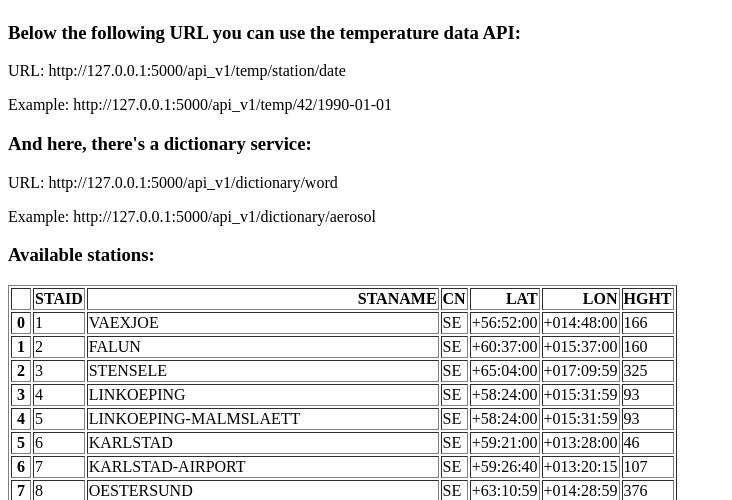
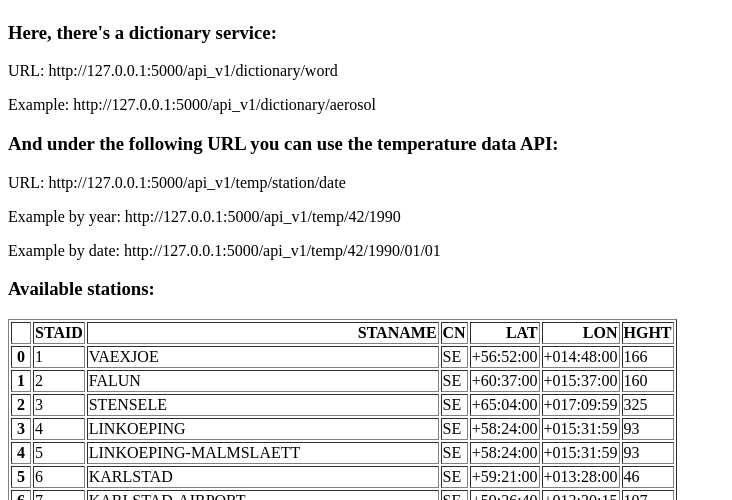
Before and after one commit to AndrzejR/pmc-historical-weather-data-api, a Flask app: page / in a window 1280 px wide. Shown: the part 563-1063 px from the top of the page, without its empty margins (0-732 px from the left). Run offline with Flask 3, Linux system fonts and the light colour scheme; parts of the project's set-up code (start-up, migrations or seed data) failed here and were passed over.

Commit message:
Added yearly temperature endpoint, changed the format of daily temp endpoint

```diff
--- a/main.py
+++ b/main.py
@@ -18,9 +18,27 @@ def about():
     return render_template("about.html")
 
 
-@app.route("/api_v1/temp/<station>/<date>")
-def data(station, date):
-    station_name = str(station).zfill(6)
+@app.route("/api_v1/temp/<station>")
+def temp_station(station):
+    station_name = station.zfill(6)
+    df = pd.read_csv(f"data_small/TG_STAID{station_name}.txt", skiprows=20, parse_dates=['    DATE'])
+    result = df.to_dict(orient="records")
+    return result
+
+
+@app.route("/api_v1/temp/<station>/<year>")
+def temp_station_year(station, year):
+    station_name = station.zfill(6)
+    df = pd.read_csv(f"data_small/TG_STAID{station_name}.txt", skiprows=20, parse_dates=['    DATE'])
+    df = df.loc[df['    DATE'].dt.year == int(year)]
+    result = df.to_dict(orient="records")
+    return result
+
+
+@app.route("/api_v1/temp/<station>/<year>/<month>/<day>")
+def temp_station_date(station, year, month, day):
+    date = year + month + day
+    station_name = station.zfill(6)
     df = pd.read_csv(f"data_small/TG_STAID{station_name}.txt", skiprows=20, parse_dates=['    DATE'])
     temp = df.loc[df['    DATE'] == date]['   TG'].squeeze() / 10
     return {"station": str(station),
--- a/templates/index.html
+++ b/templates/index.html
@@ -13,12 +13,14 @@
 <h2>This is a webpage</h2>
 <p>Hello, I'm a cat</p>
 <img src="{{url_for('static', filename='cat.png')}}" style="width:500px">
-<h3>Below the following URL you can use the temperature data API:</h3>
-<p>URL: http://127.0.0.1:5000/api_v1/temp/station/date</p>
-<p>Example: http://127.0.0.1:5000/api_v1/temp/42/1990-01-01</p>
-<h3>And here, there's a dictionary service:</h3>
+<h3>Here, there's a dictionary service:</h3>
 <p>URL: http://127.0.0.1:5000/api_v1/dictionary/word</p>
 <p>Example: http://127.0.0.1:5000/api_v1/dictionary/aerosol</p>
+<h3>And under the following URL you can use the temperature data API:</h3>
+<p>URL: http://127.0.0.1:5000/api_v1/temp/station/date</p>
+<p>Example by year: http://127.0.0.1:5000/api_v1/temp/42/1990</p>
+<p>Example by date: http://127.0.0.1:5000/api_v1/temp/42/1990/01/01</p>
+
 <h3>Available stations:</h3>
 {{data|safe}}
 </body>
```
